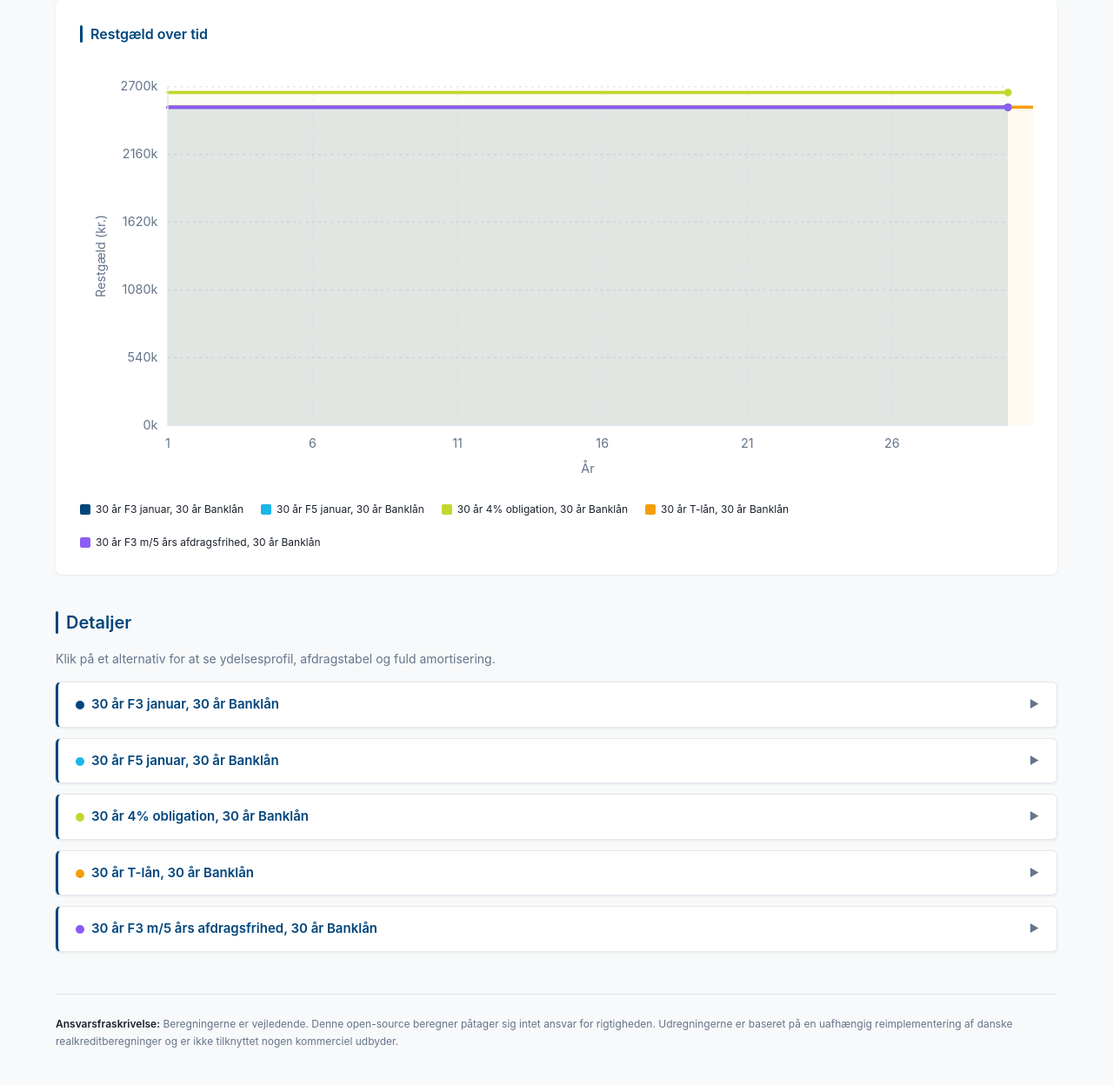
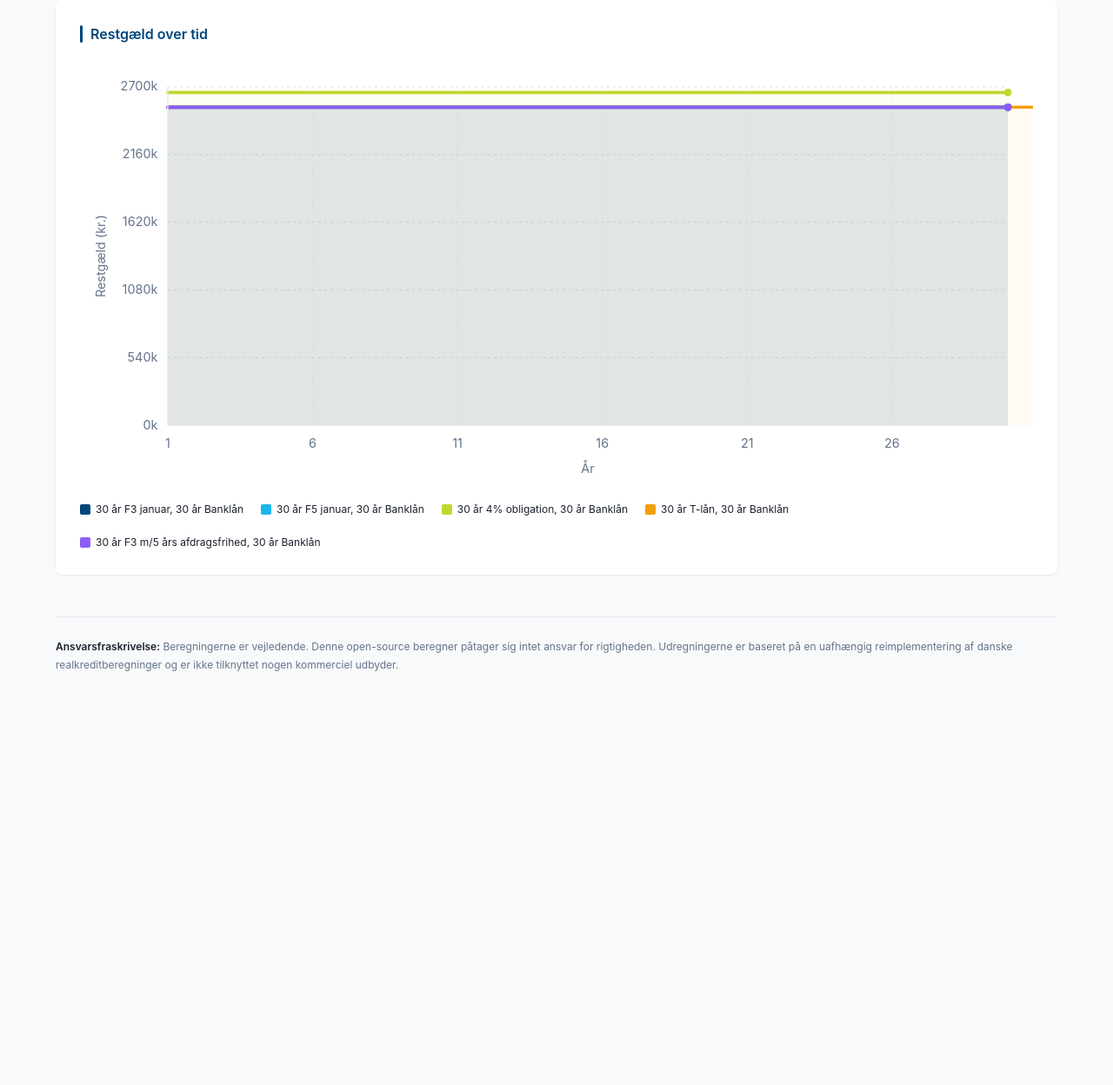
Before and after one commit to JakobHavtorn/boligregner-os, a FastAPI app: page / in a window 1280 px wide. Shown: the part 2696-3944 px from the top of the page at 87% size. After the commit the page ends 3468 px from the top, so only its background shows below. Run offline with FastAPI, Linux system fonts and the light colour scheme.

Commit message:
Make overview rows clickable, drop Detaljer section
- Click a row in Finansieringsoversigt to navigate to the subpage
- Remove the separate Detaljer link-card section at the bottom
- Clean up dead afdrag-toggle CSS and print styles

```diff
--- a/src/boligregner/templates/results.html
+++ b/src/boligregner/templates/results.html
@@ -110,6 +110,11 @@ td.num { font-variant-numeric: tabular-nums; }
 /* Cheapest row highlight */
 tr.cheapest { background: var(--navy-tint); }
 tr.cheapest:hover { background: #e3f0ff; }
+
+/* Clickable alternative rows */
+tr.alt-row { cursor: pointer; }
+tr.alt-row:hover { background: #f0f7ff; }
+tr.alt-row.cheapest:hover { background: #e3f0ff; }
 
 /* Billigst badge */
 .badge {
@@ -325,27 +330,6 @@ svg.chart { display: block; width: 100%; height: auto; }
   font-weight: 500;
 }
 
-/* Detaljer link cards */
-.afdrag-toggle {
-  display: flex;
-  align-items: center;
-  justify-content: space-between;
-  background: var(--surface);
-  border: 1px solid var(--border);
-  border-left: 3px solid var(--navy);
-  border-radius: 6px;
-  padding: 14px 20px;
-  margin-bottom: 12px;
-  font-size: 15px;
-  font-weight: 600;
-  color: var(--navy);
-  text-decoration: none;
-  transition: all 0.2s ease;
-  box-shadow: var(--shadow);
-}
-.afdrag-toggle:hover { background: #f8fafc; border-color: var(--navy); }
-.afdrag-toggle:focus-visible { outline: none; box-shadow: 0 0 0 3px rgba(0,69,123,0.25); }
-.afdrag-toggle .arrow { font-size: 12px; color: var(--muted); }
 
 /* Chart bar/line colors */
 .bar-navy { fill: var(--navy); }
@@ -394,8 +378,7 @@ td.flash-down.cheapest, td.flash-up.cheapest { animation-duration: 1s; }
     color: var(--navy);
     margin-bottom: 16px;
   }
-  .form-wrap, .form-toggle, .chart-legend, .afdrag-toggle .arrow { display: none !important; }
-  .afdrag-toggle { box-shadow: none !important; border: none !important; padding: 4px 0 !important; }
+  .form-wrap, .form-toggle, .chart-legend { display: none !important; }
   .card, .chart-card, .meta-row, form, .error {
     box-shadow: none !important;
     border: 1px solid #ccc !important;
@@ -639,7 +622,7 @@ async function renderResults(result) {
     const isCheapestAap = i === cheapestAapIdx;
     let label = '<span class="dot dot-' + color + '"></span>' + escapeHtml(alt.label);
     if (isCheapestYdelse) label += '<span class="badge">Billigst</span>';
-    html += '<tr class="' + (isCheapestYdelse ? 'cheapest' : '') + '">';
+    html += '<tr class="' + (isCheapestYdelse ? 'cheapest' : '') + ' alt-row" onclick="window.location.href=\'/resultater/alternativ/' + i + '\'">';
     html += '<td>' + label + '</td>';
     html += '<td class="num" data-key="hovedstol_' + i + '" data-value="' + Number(alt.total_hovedstol) + '">' + fmtDKK(alt.total_hovedstol) + '</td>';
     html += '<td class="num" data-key="gns_kurs_' + i + '" data-value="' + Number(alt.gns_kurs) + '">' + Number(alt.gns_kurs).toFixed(2).replace('.', ',') + '</td>';
@@ -706,16 +689,7 @@ async function renderResults(result) {
 
   // Balance-over-time line chart
   html += await renderBalanceChart(result);
-  // Detaljer — links to per-alternative subpages
-  html += '<h2>Detaljer</h2>';
-  html += '<p style="color:var(--muted);font-size:14px;margin-bottom:16px">Klik på et alternativ for at se ydelsesprofil, afdragstabel og fuld amortisering.</p>';
-  result.alternatives.forEach((alt, i) => {
-    const color = ALT_COLORS[i % ALT_COLORS.length];
-    html += '<a class="afdrag-toggle" href="/resultater/alternativ/' + i + '">';
-    html += '<span><span class="dot dot-' + color + '"></span>' + escapeHtml(alt.label) + '</span>';
-    html += '<span class="arrow">▶</span>';
-    html += '</a>';
-  });
+
 
   document.getElementById('results').innerHTML = html;
   applyFlash();
```
